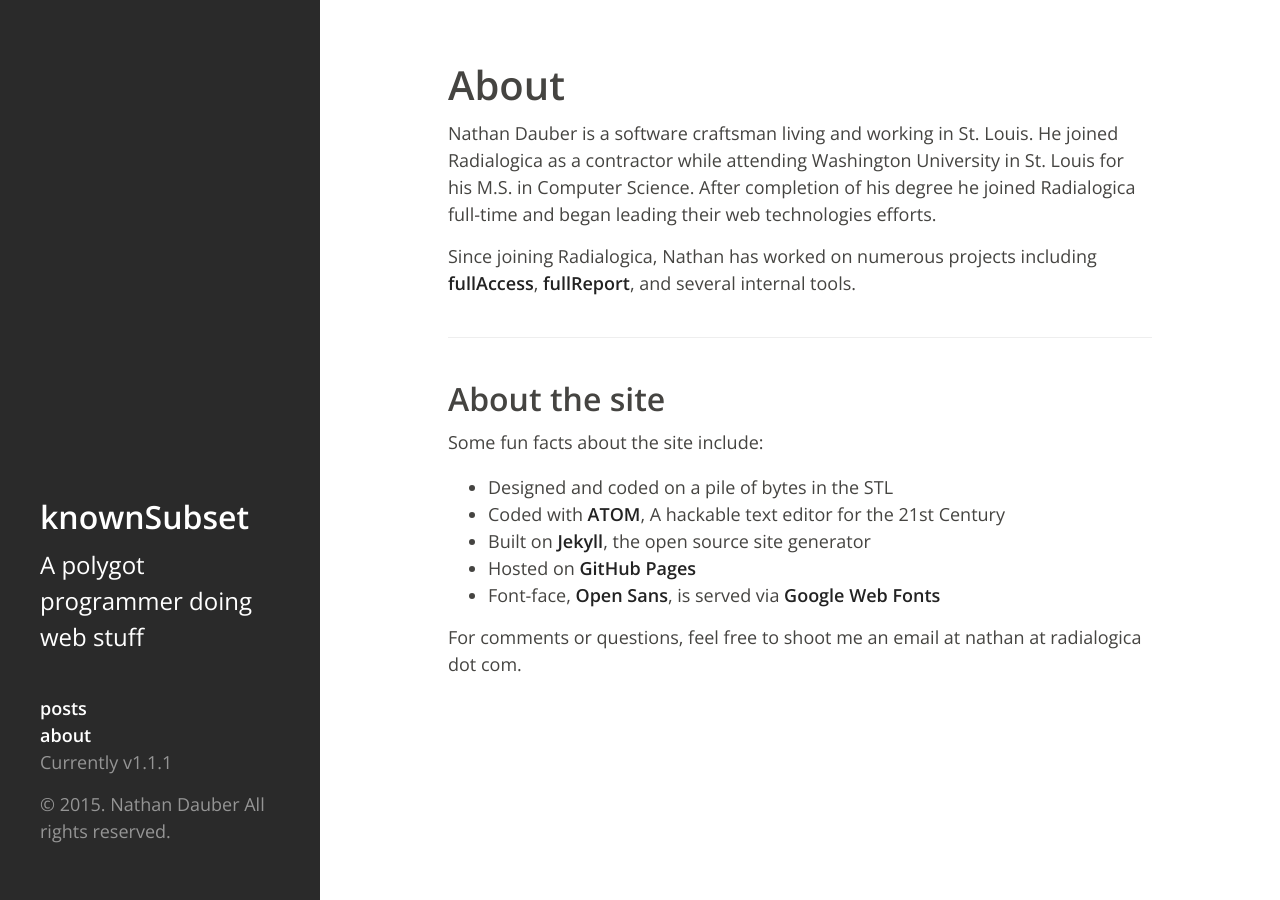
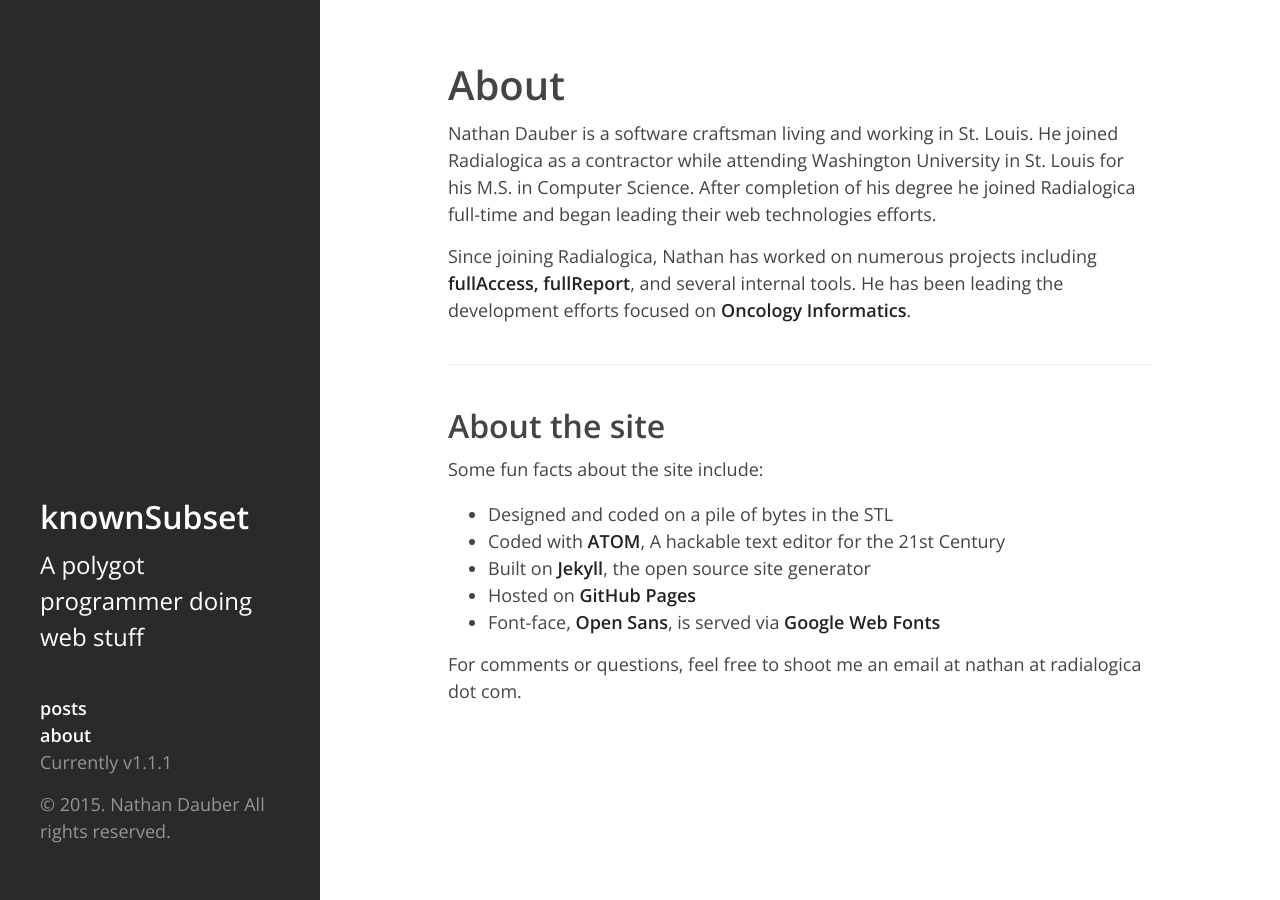
Before and after one commit to KnownSubset/KnownSubset.github.io, a Jekyll site: the page built from about.md, in a window 1280 px wide. Built offline with Jekyll 4.4.1, drawn with Linux system fonts in a browser that asks for light colours; Markdown is read by kramdown in place of the engine named in the settings.

Commit message:
Update the about page

```diff
--- a/about.md
+++ b/about.md
@@ -10,7 +10,7 @@ permalink: /about/
   <h1 class="page-title">About</h1>
 
   <p>Nathan Dauber is a software craftsman living and working in St. Louis. He joined Radialogica as a contractor while attending Washington University in St. Louis for his M.S. in Computer Science. After completion of his degree he joined Radialogica full-time and began leading their web technologies efforts.</p>
-  <p>Since joining Radialogica, Nathan has worked on numerous projects including <a href="http://radialogica.com/fullaccess-overview.php">fullAccess</a>, <a href="http://radialogica.com/features/f-analyze-ng.php">fullReport</a>, and several internal tools.</p>
+  <p>Since joining Radialogica, Nathan has worked on numerous projects including <a href="http://radialogica.com/solutions">fullAccess, fullReport</a>, and several internal tools. He has been leading the development efforts focused on <a href="http://radialogica.com/index.html">Oncology Informatics</a>.</p>
 
   <hr>
 
```
